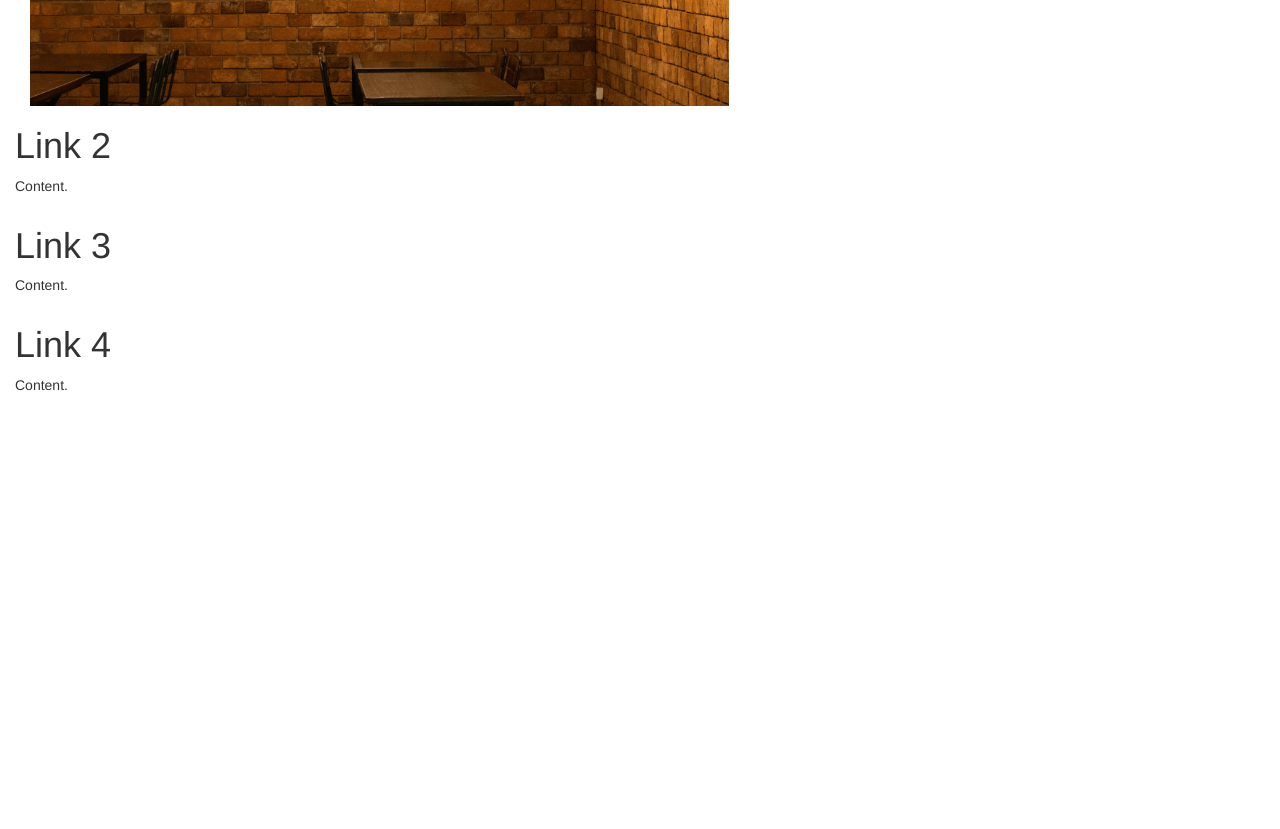
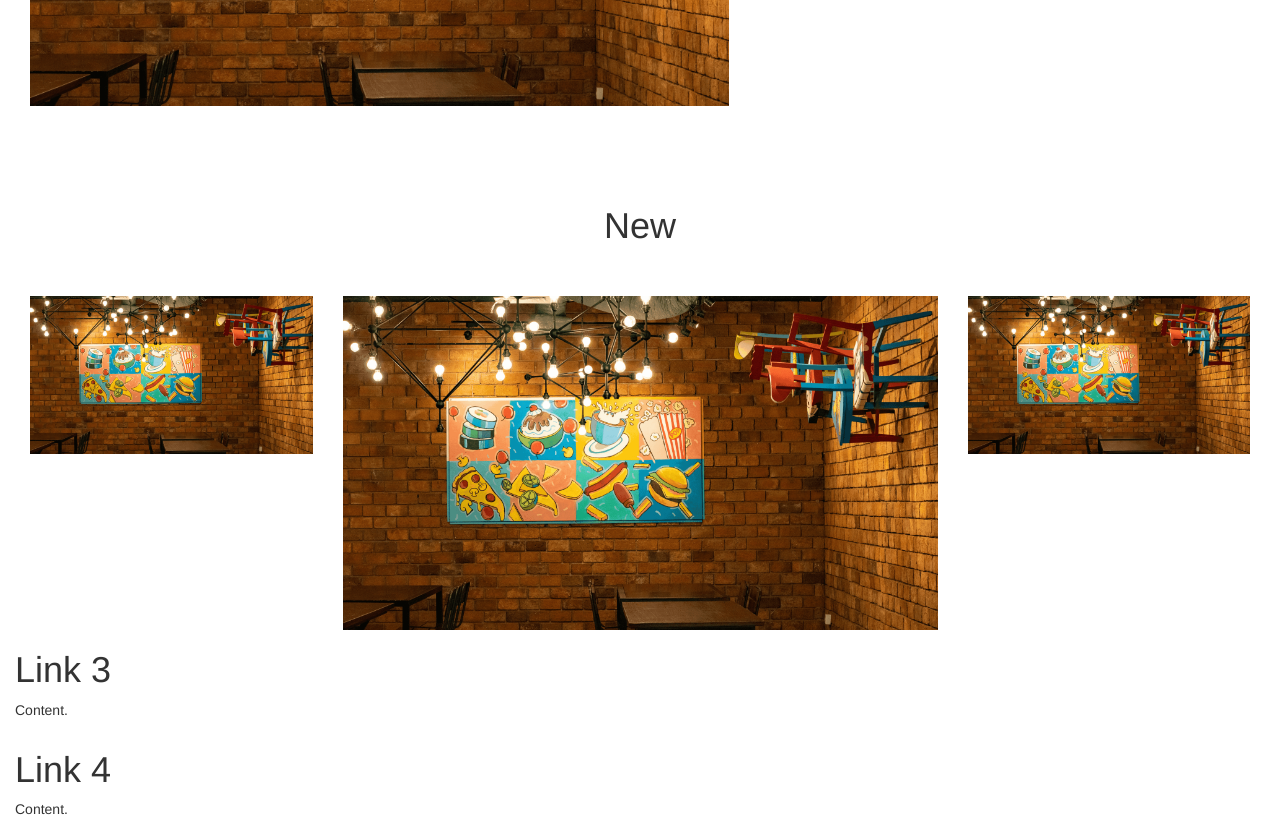
Before and after one commit to bhsh2002/bootstrap, a plain HTML site: page index.html in a window 1280 px wide. Shown: the part 1120-1949 px from the top of the page. Before the commit the page ends 1525 px from the top, so only its background shows below. Drawn offline with Linux system fonts and the light colour scheme.

Commit message:
create new section

```diff
--- a/index.html
+++ b/index.html
@@ -50,8 +50,12 @@
       <div class="col-lg-5"><img class="img-responsive" src="asset/wallpaper.png" alt=""></div>
     </div>
     <div id="section2" class="container-fluid">
-      <h1>Link 2</h1>
-      <p>Content.</p>
+      <br><br><br><br>
+      <h1 class="text-center">New</h1>
+      <br><br>
+      <div class="col-lg-3"><img class="img-responsive" src="asset/wallpaper.png" alt=""></div>
+      <div class="col-lg-6"><img class="img-responsive" src="asset/wallpaper.png" alt=""></div>
+      <div class="col-lg-3"><img class="img-responsive" src="asset/wallpaper.png" alt=""></div>
     </div>
     <div id="section3" class="container-fluid">
       <h1>Link 3</h1>
```
